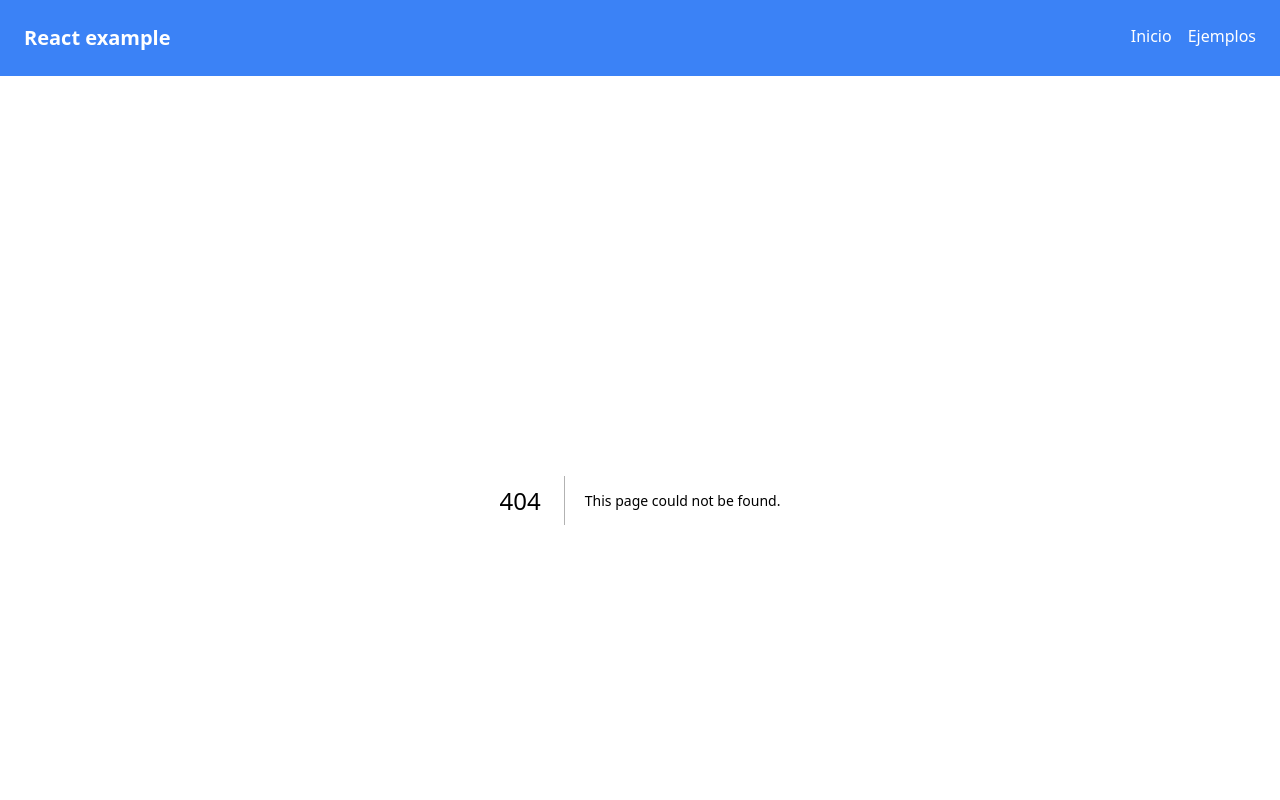
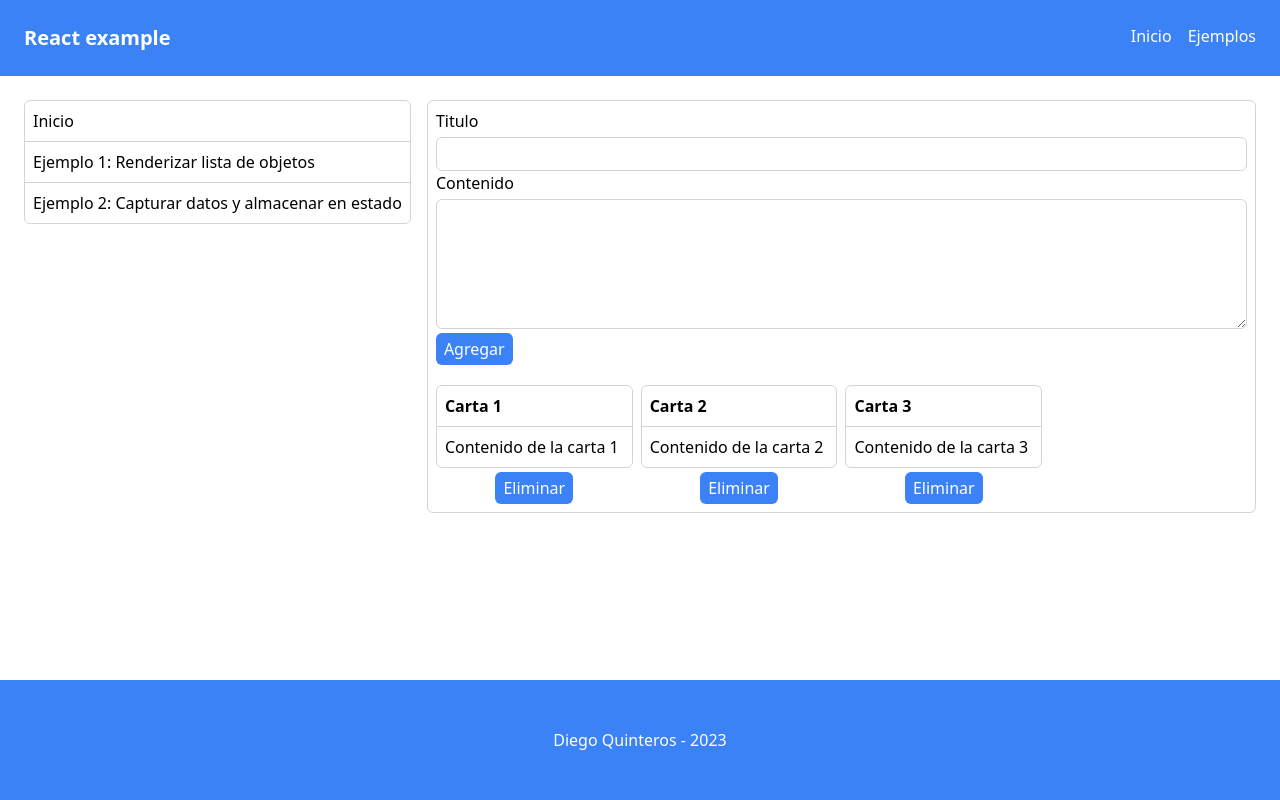
Before and after one commit to sv21009/react_example, a Next.js app: page /examples/3 in a window 1280 px wide. Before the commit this address had no page. Shown: the top 800 px of the page. Built offline with nearby package versions, Linux system fonts and the light colour scheme.

Commit message:
✨ Add Example3 Component

```diff
--- /dev/null
+++ b/app/examples/3/page.tsx
@@ -0,0 +1,90 @@
+'use client'
+import Card, { ICardProperties } from '@/components/Card'
+import React, { ChangeEvent, useState } from 'react'
+
+interface ICardsWithId extends ICardProperties {
+  id: number;
+}
+
+const initialState:ICardsWithId[] = [
+  {
+    id: 1,
+    title: 'Carta 1',
+    content: 'Contenido de la carta 1'
+  },
+  {
+    id: 2,
+    title: 'Carta 2',
+    content: 'Contenido de la carta 2'
+  },
+  {
+    id: 3,
+    title: 'Carta 3',
+    content: 'Contenido de la carta 3'
+  },
+]
+
+const Example3 = () => {
+  const [cards, setCards] = useState(initialState)
+  const [title, setTitle] = useState('')
+  const [content, setContent] = useState('')
+
+  const handleTitleOnChange = (event:ChangeEvent<HTMLInputElement>) => {
+    setTitle(event.currentTarget.value)
+  }
+
+  const handleContentOnChange = (event:ChangeEvent<HTMLTextAreaElement>) => {
+    setContent(event.currentTarget.value)
+  }
+
+  const handleGuardarOnClick = () => {
+    // El id de la nueva card va a ser igual al id de la ultima card + 1
+    const newCard = {
+      id: cards[cards.length-1].id + 1,
+      title,
+      content
+    }
+
+    // setState puede recibir el valor o una funcion que recibe de argumento
+    // el valor actual del estado, y el valor que retorne la funcion sera
+    // el nuevo valor del estado, en este caso retorno un array con el contenido
+    // del array del estado (extraido usando el operador spread) mas la nueva card
+    setCards(previousCards => [...previousCards, newCard])
+
+    // limpio title y content
+    setTitle('')
+    setContent('')
+  }
+
+  return (
+    <div>
+      <div className='mb-4'>
+        <div className='flex flex-col gap-1'>
+          <label htmlFor="title">Titulo</label>
+          <input id='title' type="text" value={title} onChange={handleTitleOnChange}/>
+        </div>
+        <div className='flex flex-col gap-1'>
+          <label htmlFor="content">Contenido</label>
+          <textarea id="content" cols={30} rows={5} value={content} onChange={handleContentOnChange}/>
+        </div>
+        <button className='my-1' onClick={handleGuardarOnClick}>Agregar</button>
+      </div>
+      <div className='grid grid-cols-4 gap-2'>
+        {cards.map((card, index, arrayOfCards) => {
+            const handleEliminarOnClick = () => {
+              const idCardActual = card.id;
+              // Filtra las cards para que excluya la card que se elimino
+              const newCards = cards.filter(cardToDelete => cardToDelete.id !== idCardActual);
+              setCards(newCards)
+            }
+            return (<div key={card.id} className='flex flex-col gap-1'>
+                <Card title={card.title} content={card.content}/>
+                {arrayOfCards.length !== 1 && <button className='self-center' onClick={handleEliminarOnClick}>Eliminar</button>}
+              </div>)
+          })}
+      </div>
+    </div>
+  )
+}
+
+export default Example3
```
